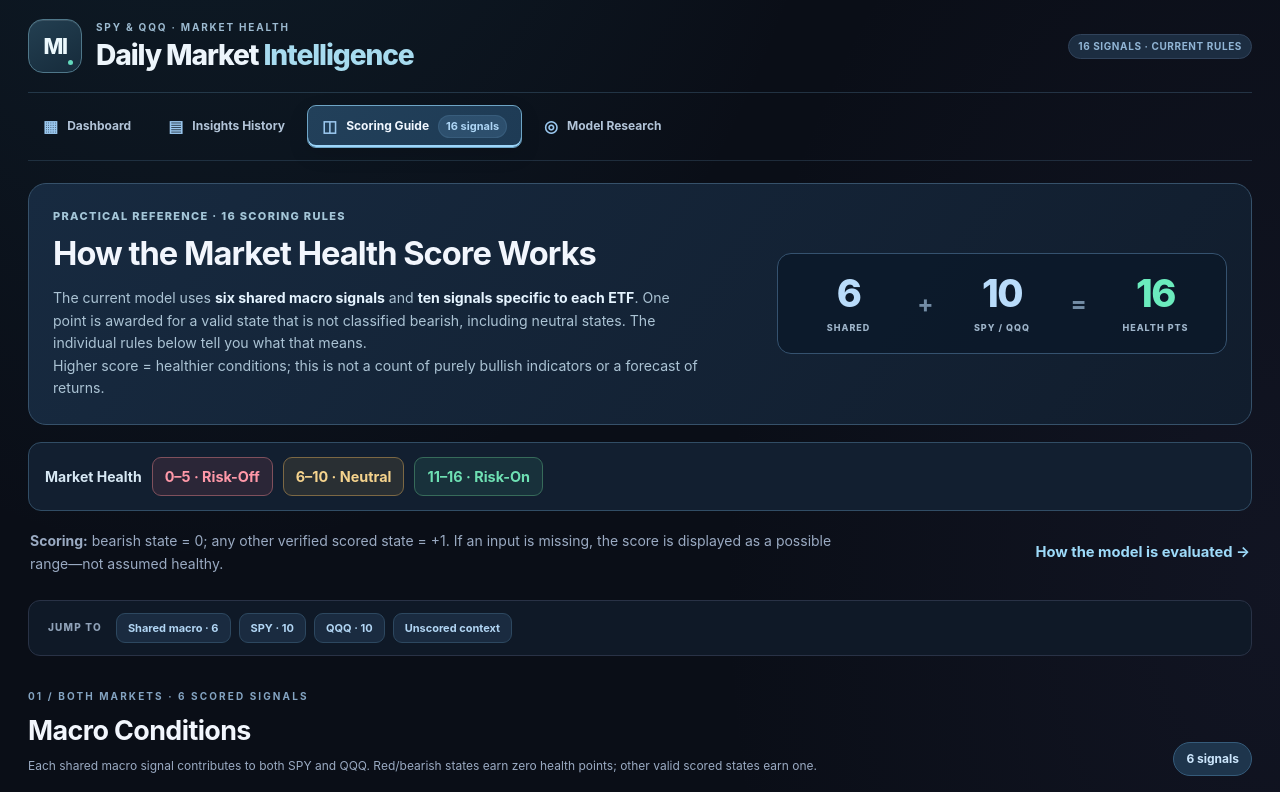
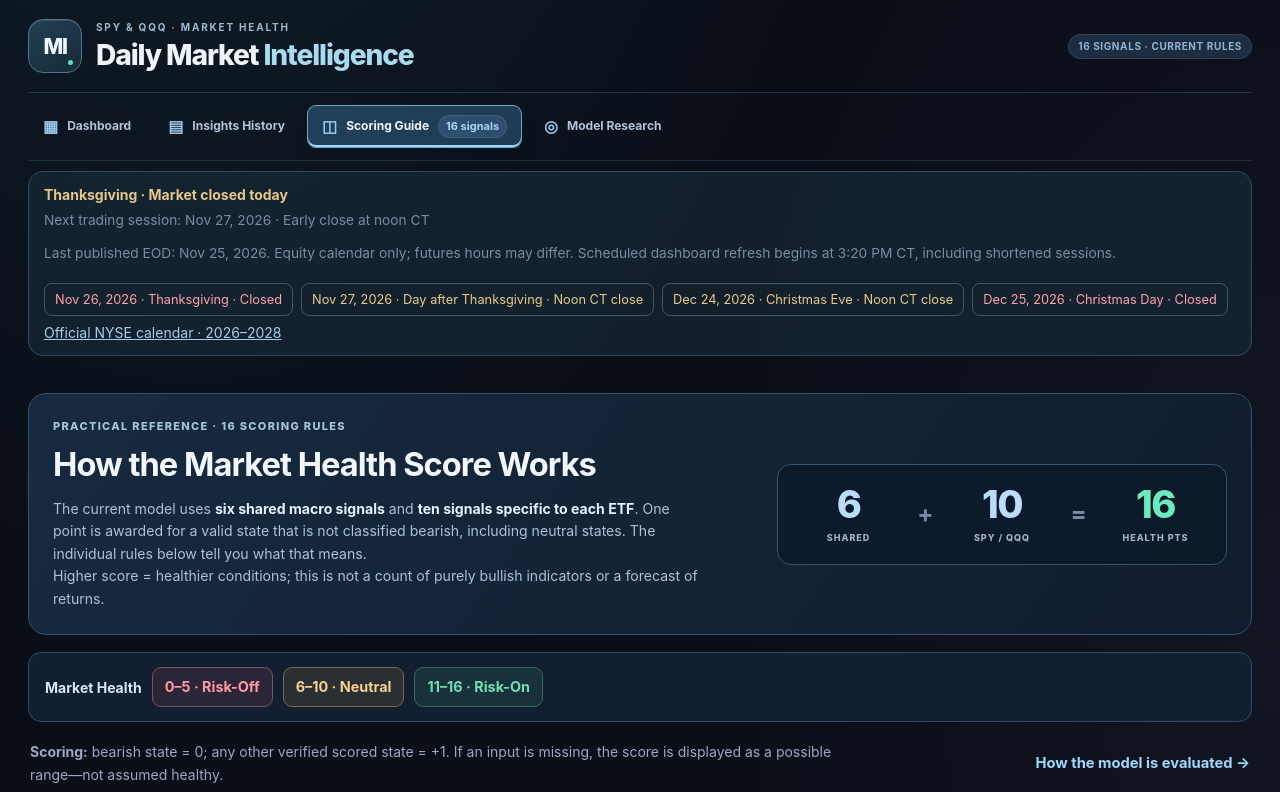
Before and after one commit to Prem-Muni/macro-market-dashboard, a plain HTML site: page docs/scoring-guide.html in a window 1280 px wide. Shown: the top 792 px of the page. Drawn offline with Linux system fonts and the light colour scheme.

Commit message:
Enable market calendar and contextual analytics on scoring-guide.html

```diff
--- a/docs/scoring-guide.html
+++ b/docs/scoring-guide.html
@@ -1,5 +1,6 @@
 <!doctype html><html lang="en"><head><meta charset="utf-8"><meta name="viewport" content="width=device-width,initial-scale=1"><meta name="color-scheme" content="dark"><meta name="description" content="Practical guide to all 16 scored SPY and QQQ indicators and their exact health-point rules."><title>Scoring Guide | Daily Market Intelligence</title><link rel="stylesheet" href="styles.css?v=macd16-20261125b"><link rel="stylesheet" href="dashboard-polish.css?v=visual-refresh-20261125a"><link rel="stylesheet" href="audit-cleanup.css?v=20261125a">  <link rel="stylesheet" href="readability-refresh.css?v=20261125-typography-1">
   <link rel="stylesheet" href="site-brand.css?v=20261125-brand-icons1">
+<script src="market-insights-extra.js?v=20261126-calendar1" defer></script>
 </head><body><div class="shell"><header class="topbar"><div class="identity"><div class="brand-monogram" aria-hidden="true"><span>MI</span><i></i></div><div class="brand-copy"><div class="eyebrow">SPY &amp; QQQ · MARKET HEALTH</div><h1>Daily Market <span>Intelligence</span></h1></div></div><div class="topactions"><span class="capsule">16 SIGNALS · CURRENT RULES</span></div></header>
  <nav class="site-tabs" aria-label="Dashboard navigation"><a class="site-tab" href="index.html"><span class="tab-icon" aria-hidden="true">▦</span> Dashboard</a>
 <a class="site-tab" href="insights-history.html"><span class="tab-icon" aria-hidden="true">▤</span> Insights History</a>
```
